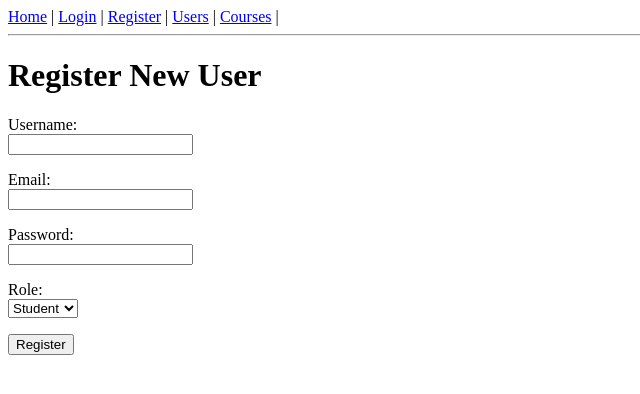
After one commit to MohammedAzhar043/lms, a Flask app: page /register in a window 1280 px wide. The commit adds this page. Shown: the top 394 px of the page, without its empty margins (0-640 px from the left). Run offline with Flask 3, Linux system fonts and the light colour scheme.

Commit message:
before restapi

```diff
--- a/app.py
+++ b/app.py
@@ -1,17 +1,23 @@
-# LearnByTech - Flask Application
-# Segment 1: Project setup, config, models, DB create_all
-# Segment 2: Base template, Read (list users, list courses)
 
-from flask import Flask, render_template
+
+from flask import Flask, redirect, render_template, request, url_for, flash ,session,abort
+from functools import wraps
 from models import db, User, Course
+from werkzeug.security import generate_password_hash,check_password_hash
 
 app = Flask(__name__)
 
-# Database configuration (use your actual password)
+# Database configuration
 app.config['SQLALCHEMY_DATABASE_URI'] = (
-    'mysql+mysqlconnector://lms_user1:password@localhost:3306/lms_db_1'
+    'mysql+mysqlconnector://lms_user:password@localhost:3306/lms_db'
 )
 app.config['SQLALCHEMY_TRACK_MODIFICATIONS'] = False
+app.config['SECRET_KEY']='learn-by-tech'
+
+app.config['SESSION_COOKIE_HTTPONLY'] =  True
+app.config['SESSION_COOKIE_SECURE'] = True
+app.config['SESSION_COOKIE_SAMESITE'] = 'Lax'
+app.config['PERMANENT_SESSION_LIFETIME'] = 3600
 
 # Bind db to this app
 db.init_app(app)
@@ -19,23 +25,372 @@ db.init_app(app)
 
 @app.route('/')
 def home():
-    """Home page - uses base template (Segment 2)."""
+    """Home page - uses base template"""
     return render_template('home.html')
 
 
+@app.route('/login',methods=['GET','POST'])
+def login():
+    if request.method == 'POST':
+        username = (request.form.get('username') or '').strip()
+        password = (request.form.get('password') or '')
+
+        if not username or not password:
+            flash('Username and password are required','error')
+            return render_template('login.html')
+
+        user = User.query.filter_by(username=username).first()
+        if not user or not check_password_hash(user.password,password):
+            flash('Invalid username or password ','error')
+            return render_template('login.html')
+
+        session['user_id']=user.id
+        session['role']=user.role
+        session['username']=user.username
+        session.permanent= True
+
+        if user.role == 'teacher':
+            return redirect(url_for('teacher_dashboard'))
+        return redirect(url_for('student_dashboard'))
+
+    return render_template('login.html')
+
+
+@app.route('/logout')
+def logout():
+    session.clear()
+    flash('You have been logged out','success')
+    return redirect(url_for('home'))
+
+def login_requierd(f):
+
+    @wraps(f)
+    def decorated_function(*args,**kwargs):
+
+        if not session.get('user_id'):
+            flash('please log in to continue','error')
+            return redirect(url_for('login'))
+        return f(*args,**kwargs)
+
+    return decorated_function
+
+
+def role_required(role):
+    def decorator(f):
+        @wraps(f)
+        def decorated_function(*args, **kwargs):
+            if not session.get('user_id'):
+                flash('please log in to continue','error')
+                return redirect(url_for('login'))
+            if session.get('role') != role:
+                abort(403)
+            return f(*args,**kwargs)
+        return decorated_function
+    return decorator
+
+@app.route('/student/dashboard')
+@login_requierd
+@role_required('student')
+def student_dashboard():
+    return render_template('student_dashboard.html')
+
+
+@app.route('/teacher/dashboard')
+@login_requierd
+@role_required('teacher')
+def teacher_dashboard():
+    return render_template('teacher_dashboard.html')
+
+
 @app.route('/users')
+@login_requierd
 def list_users():
-    """Read: list all users (Segment 2)."""
+    """Read: list all users """
     users = User.query.all()
     return render_template('user_list.html', users=users)
 
 
+@app.route('/user/<int:id>')
+@login_requierd
+def user_detail(id):
+    user = User.query.get_or_404(id)
+    return render_template('user_detail.html',user=user)
+
+@app.route('/user/edit/<int:id>',methods=['GET','POST'])
+@login_requierd
+def edit_user(id):
+
+    user =User.query.get_or_404(id)
+    if request.method == 'POST':
+        username = (request.form.get('username') or '').strip()
+        email = (request.form.get('email') or '').strip()
+        password = (request.form.get('password') or '').strip()
+        role = (request.form.get('role') or '').strip()
+
+        # backend validation
+        if not username:
+            flash('Username is requierd','error')
+            return render_template('user_edit.html',user=user)
+
+        if not email:
+            flash('Email is requierd','error')
+            return render_template('user_edit.html',user=user)
+
+        if '@' not in email:
+            flash('Enter a Valid Email address','error')
+            return render_template('user_edit.html',user=user)
+
+
+        if not password:
+            flash('Password is requierd','error')
+            return render_template('user_edit.html',user=user)
+
+        if len(password) < 4:
+            flash('Password must be at least 4 Characters.','error')
+            return render_template('user_edit.html',user=user)
+
+        if role not in ('student','teacher'):
+            flash('Please select a valid role','error')
+            return render_template('user_edit.html',user=user)
+
+        # unique username and email
+        other = User.query.filter_by(username=username).first()
+        if other and other.id != user.id :
+            flash('This username is already taken','error')
+            return render_template('user_edit.html',user=user)
+
+        other =User.query.filter_by(email=email).first()
+        if other and other.id != user.id :
+            flash('This email is already registered.','error')
+            return render_template('user_edit.html',user=user)
+
+        try:
+            user.username = username
+            user.email = email
+            user.password =generate_password_hash(Password)
+            user.role = role
+            db.session.commit()
+            flash('User updated successfully','success')
+            redirect(url_for('list_users'))
+        except Exception:
+            db.session.rollback()
+            flash('Something went wrong please try agian','error')
+            return render_template('user_edit.html',user=user)
+
+
+
+
+    return render_template('user_edit.html',user=user)
+
+@app.route('/user/delete/<int:id>')
+@login_requierd
+def delete_user(id):
+    user=User.query.get_or_404(id)
+    db.session.delete(user)
+    db.session.commit()
+    return redirect(url_for('list_users'))
+
+
+@app.route('/course/create',methods=['GET','POST'])
+@login_requierd
+@role_required('teacher')
+def course_create():
+
+    if request.method == 'POST':
+        title = (request.form.get('title') or '').strip()
+        descripation = (request.form.get('description') or '').strip()
+        teacher_id_raw = (request.form.get('teacher_id') or '').strip()
+
+        # backend validation
+        if not title:
+            flash('Course title is required','error')
+            teachers = User.query.filter_by(role='teacher').all()
+            return render_template('course_form.html',teachers=teachers,title=title,descripation=descripation)
+
+        if not teacher_id_raw:
+            flash('Please select a teacher','error')
+            teachers = User.query.filter_by(role='teacher').all()
+            return render_template('course_form.html',teachers=teachers,title=title,descripation=descripation)
+
+        try:
+            teacher_id = int(teacher_id_raw)
+        except ValueError:
+            flash('Invalid teacher selected','error')
+            teachers = User.query.filter_by(role='teacher').all()
+            return render_template('course_form.html',teachers=teachers,title=title,descripation=descripation)
+
+        teacher = User.query.filter_by(id=teacher_id,role='teacher').first()
+
+        if not teacher:
+            flash('Invalid teacher selected','error')
+            teachers = User.query.filter_by(role='teacher').all()
+            return render_template('course_form.html',teachers=teachers,title=title,descripation=descripation)
+
+
+        try:
+            course = Course(title=title, description=descripation, teacher_id=teacher_id)
+            db.session.add(course)
+            db.session.commit()
+            flash('Course created successfully','success')
+            return redirect(url_for('list_courses'))
+        except Exception:
+            db.session.rollback()
+            flash('something went wrong, please try again','error')
+            teachers = User.query.filter_by(role='teacher').all()
+            return render_template('course_form.html',teachers=teachers,title=title,descripation=descripation)
+
+
+    teachers = User.query.filter_by(role='teacher').all()
+    return render_template('course_form.html',teachers=teachers)
+
+
 @app.route('/courses')
+@login_requierd
 def list_courses():
-    """Read: list all courses (Segment 2)."""
+    """Read: list all courses """
     courses = Course.query.all()
     return render_template('course_list.html', courses=courses)
 
+
+@app.route('/course/<int:id>')
+@login_requierd
+def course_detail(id):
+    course =Course.query.get_or_404(id)
+    return render_template('course_detail.html',course=course)
+
+@app.route('/course/edit/<int:id>', methods=['GET','POST'])
+@login_requierd
+@role_required('teacher')
+def course_edit(id):
+    course = Course.query.get_or_404(id)
+
+    if request.method == 'POST':
+
+        title = (request.form.get('title') or '').strip()
+        description = (request.form.get('description') or '').strip()
+        teacher_id_raw = (request.form.get('teacher_id') or '').strip()
+
+        # backend validation
+        if not title:
+            flash('Course title is required','error')
+            teachers = User.query.filter_by(role='teacher').all()
+            return render_template('course_edit.html', teachers=teachers, course=course)
+
+        if not teacher_id_raw:
+            flash('Please select a teacher','error')
+            teachers = User.query.filter_by(role='teacher').all()
+            return render_template('course_edit.html', teachers=teachers, course=course)
+
+        try:
+            teacher_id = int(teacher_id_raw)
+        except ValueError:
+            flash('Invalid teacher selected','error')
+            teachers = User.query.filter_by(role='teacher').all()
+            return render_template('course_edit.html', teachers=teachers, course=course)
+
+        teacher = User.query.filter_by(id=teacher_id, role='teacher').first()
+
+        if not teacher:
+            flash('Invalid teacher selected','error')
+            teachers = User.query.filter_by(role='teacher').all()
+            return render_template('course_edit.html', teachers=teachers, course=course)
+
+        try:
+            # Update
+            course.title = title
+            course.description = description
+            course.teacher_id = teacher_id
+
+            db.session.commit()
+            flash('Course updated successfully.','success')
+            return redirect(url_for('list_courses'))
+
+        except Exception:
+            db.session.rollback()
+            flash('something went wrong, please try again','error')
+            teachers = User.query.filter_by(role='teacher').all()
+            return render_template('course_edit.html', teachers=teachers, course=course)
+
+    # GET request
+    teachers = User.query.filter_by(role='teacher').all()
+    return render_template('course_edit.html', course=course, teachers=teachers)
+
+
+@app.route('/course/delete/<int:id>')
+@login_requierd
+@role_required('teacher')
+def course_delete(id):
+
+    course = Course.query.get_or_404(id)
+    db.session.delete(course)
+    db.session.commit()
+    return redirect(url_for('list_courses'))
+
+
+
+@app.route('/register',methods=['GET','POST'])
+def register():
+    if request.method == 'POST':
+        username = (request.form.get('username') or '').strip()
+        email = (request.form.get('email') or '').strip()
+        password = (request.form.get('password') or '')
+        role = (request.form.get('role') or '').strip()
+
+        # backend validation
+
+        if not username:
+            flash('Username is requierd','error')
+            return render_template('register.html',error='Username is requierd')
+        if not email:
+            flash('Email is requierd','error')
+            return render_template('register.html',error='Email is requierd',username=username)
+
+        if '@' not in email:
+            flash('Enter a valid email','error')
+            return render_template('register.html',error='provide a proper email',username=username)
+
+        if not password:
+            flash('Password is requierd','error')
+            return render_template('register.html',error='password is requierd',username=username,email=email,role=role)
+
+        if len(password) < 4:
+            flash('Password must be atleast 4 characters','error')
+            return render_template('register.html',error='Password must be atleast 4 characters',username=username,email=email, role=role)
+
+        if role not in ('student','teacher'):
+            flash('Please select a valid role','error')
+            return render_template('register.html',error='Please select a valid role',username=username,email=email,role=role)
+
+
+        #unique user name and email
+        if User.query.filter_by(username=username).first():
+            flash('This username is already taken','error')
+            return render_template('register.html',error='username already taken',username=username,email=email,role=role)
+
+
+        if User.query.filter_by(email=email).first():
+            flash('This email is already taken','error')
+            return render_template('register.html',error='email already taken',username=username,email=email,role=role)
+
+        try:
+            hashed_password = generate_password_hash(password)
+            user = User(username=username,email=email,password=hashed_password,role=role)
+            db.session.add(user)
+            db.session.commit()
+            flash('Registration successful','success')
+            return redirect(url_for('list_users'))
+        except Exception:
+            db.session.rollback()
+            flash('Something went wrong.please try agian','error')
+            return render_template('register.html',username=username,email=email,role=role)
+
+
+    return render_template('register.html')
+
+
+@app.errorhandler(403)
+def forbidden(e):
+    return render_template('403.html'),403
 
 # Create all tables when app runs (first time)
 with app.app_context():
@@ -43,5 +398,6 @@ with app.app_context():
     print('Database tables created (user, course).')
 
 
+
 if __name__ == '__main__':
     app.run(debug=True)
--- a/models/__init__.py
+++ b/models/__init__.py
@@ -1,5 +1,3 @@
-# LearnByTech - Models
-# User and Course models for Segment 1
 
 from flask_sqlalchemy import SQLAlchemy
 from datetime import datetime
@@ -9,7 +7,7 @@ db = SQLAlchemy()
 
 
 class User(db.Model):
-    """User table: students and teachers. Role stored here (no admin)."""
+    """User table: students and teachers. Role stored here ."""
     __tablename__ = 'user'
 
     id = db.Column(db.Integer, primary_key=True)
--- a/templates/base.html
+++ b/templates/base.html
@@ -1,19 +1,43 @@
 <!DOCTYPE html>
 <html lang="en">
+
 <head>
     <meta charset="UTF-8">
     <meta name="viewport" content="width=device-width, initial-scale=1.0">
     <title>{% block title %}LearnByTech{% endblock %}</title>
 </head>
+
 <body>
     <nav>
         <a href="{{ url_for('home') }}">Home</a> |
+        {% if  session.get('user_id') %}
+        <span>{{session.get('username','User')}}</span> |
+        <a href="{{url_for('logout')}}">Logout</a> |
+        {% else%}
+        <a href="{{url_for('login')}}">Login</a> |
+        <a href="{{ url_for('register') }}">Register</a> |
+        {%endif%}
         <a href="{{ url_for('list_users') }}">Users</a> |
-        <a href="{{ url_for('list_courses') }}">Courses</a>
+        <a href="{{ url_for('list_courses') }}">Courses</a> |
+        {% if session.get('role') == 'teacher' %}
+        <a href="{{url_for('course_create')}}">Create Course</a>
+        {%endif%}
     </nav>
     <hr>
     <main>
+        {% with messages = get_flashed_messages(with_categories=true)%}
+        {%if messages %}
+        {% for category, msg in messages %}
+        {%if category == 'error'%}
+        <p style="color: red;">{{msg}}</p>
+        {% else%}
+        <p style="color: green;">{{msg}}</p>
+        {%endif%}
+        {% endfor %}
+        {% endif %}
+        {%endwith%}
         {% block content %}{% endblock %}
     </main>
 </body>
+
 </html>
--- /dev/null
+++ b/templates/register.html
@@ -0,0 +1,30 @@
+{% extends "base.html" %}
+{% block title %}Register - LearnByTech{% endblock %}
+{% block content %}
+{% if error %}
+<p style="color: red;">{{error}}</p>
+{% endif %}
+<h1>Register New User</h1>
+<form method="post" >
+    <p>
+        <label>Username:</label><br>
+        <input type="text" name="username" required >
+    </p>
+     <p>
+        <label>Email:</label><br>
+        <input type="email" name="email" required>
+    </p>
+     <p>
+        <label>Password:</label><br>
+        <input type="password" name="password" required minlength="4" maxlength="8">
+    </p>
+    <p>
+        <label>Role:</label><br>
+        <select name="role" required>
+            <option value="student">Student</option>
+            <option value="teacher">Teacher</option>
+        </select>
+    </p>
+    <button type="submit">Register </button>
+</form>
+{% endblock %}
```
Also changed, not shown: templates/403.html (added, +9 -0 lines), templates/course_detail.html (added, +31 -0 lines), templates/course_edit.html (added, +32 -0 lines), templates/course_form.html (added, +26 -0 lines), templates/course_list.html (+11 -2 lines), templates/login.html (added, +21 -0 lines), templates/student_dashboard.html (added, +9 -0 lines), templates/teacher_dashboard.html (added, +9 -0 lines), templates/user_detail.html (added, +27 -0 lines), templates/user_edit.html (added, +30 -0 lines), templates/user_list.html (+7 -2 lines).
